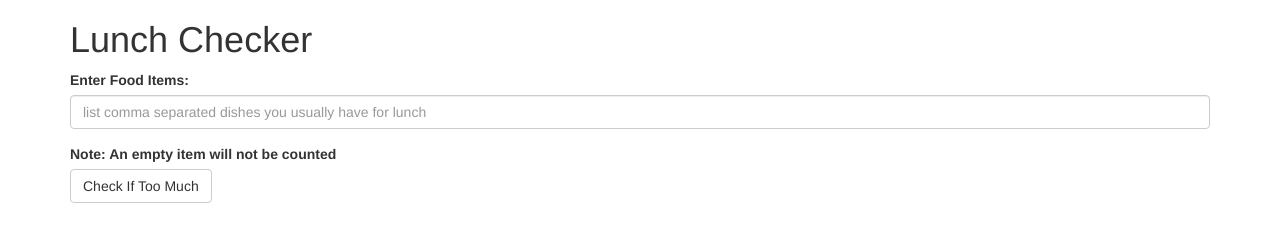
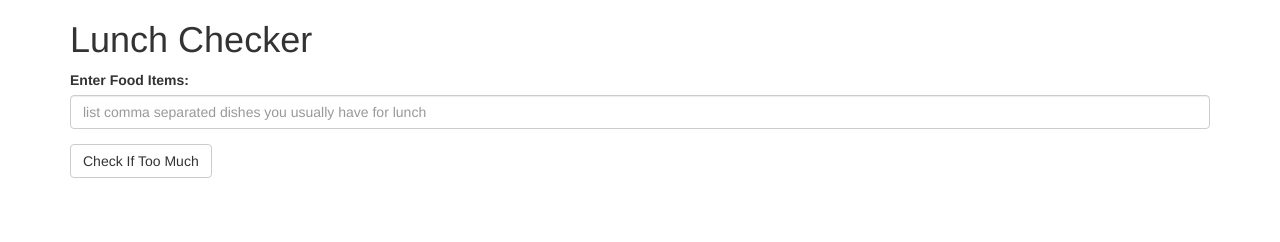
Before and after one commit to aj28293/AngularJS-module1B-solution, a plain HTML site: page index.html in a window 1280 px wide. Drawn offline with Linux system fonts and the light colour scheme.

Commit message:
Commit 3
Commit 3

```diff
--- a/index.html
+++ b/index.html
@@ -21,8 +21,7 @@
 			class="form-control"
 			placeholder="list comma separated dishes you usually have for lunch">
           </div>
-		  <label>Note: An empty item will not be counted</label>
-		  </br>
+
           <button class="btn btn-default" type="submit" ng-click="checkFoodItems()">Check If Too Much</button>
 		  <div class="alert alert-{{noticeType}}" id="message">{{message}}</div>
 		</form>
```
